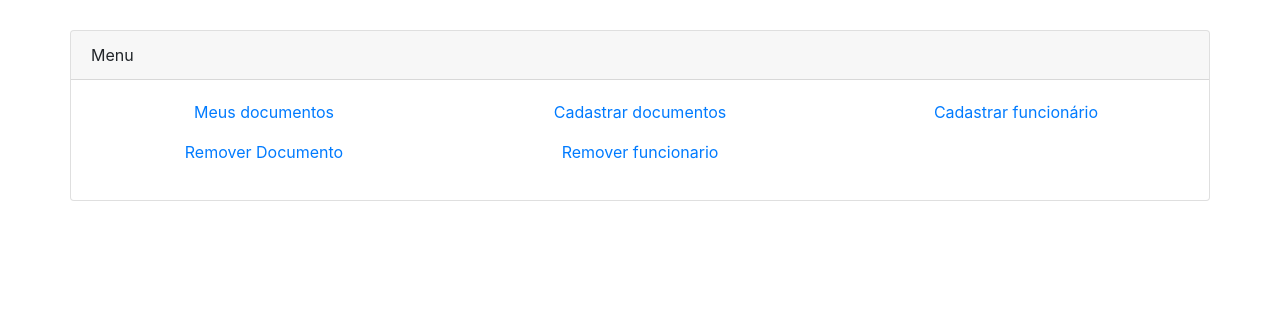
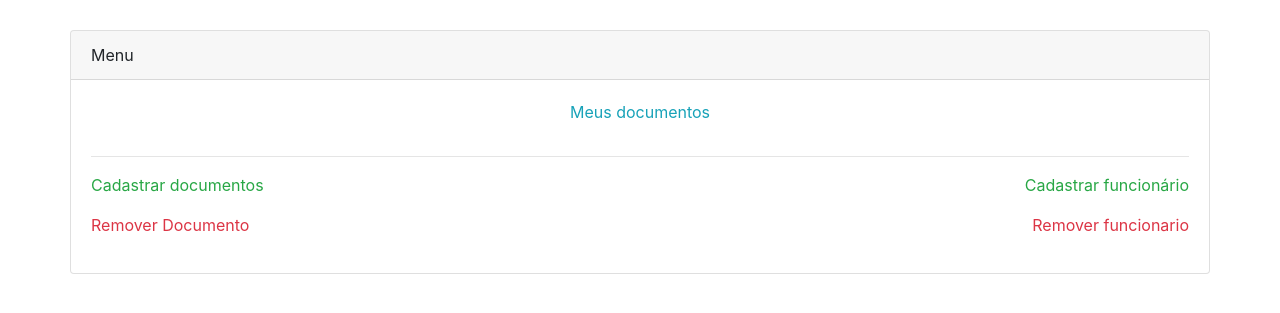
Before and after one commit to IgorMarcal/app_relacao_documentos, a PHP site: page /home.php in a window 1280 px wide. Shown: the part 88-401 px from the top of the page. Run offline with PHP 8.4, Linux system fonts and the light colour scheme; the visitor is signed in with stand-in values (Sample User, id 1).

Commit message:
v7 com melhorias no front da home

```diff
--- a/home.php
+++ b/home.php
@@ -13,8 +13,6 @@
     <title>Fundação CEFETMINAS</title>
 
     <link rel="stylesheet" href="https://maxcdn.bootstrapcdn.com/bootstrap/4.0.0/css/bootstrap.min.css" integrity="sha384-Gn5384xqQ1aoWXA+058RXPxPg6fy4IWvTNh0E263XmFcJlSAwiGgFAW/dAiS6JXm" crossorigin="anonymous">
-
-    <link rel="stylesheet" type="text/css" href="css/estilo.css">
 
     <style>
       .card-home{
@@ -61,38 +59,41 @@
             <?php if($_SESSION['tipo_usuario_logado'] == 1){ ?>
                 <div class="card-body justify-content-center">
                     <div class="row">
-                        <div class="col-4 d-flex justify-content-center">
-                            <a href="relacao_documentos.php">
-                                <p>Meus documentos</p>
+                        <div class="col-12 d-flex justify-content-center">
+                            <a  href="relacao_documentos.php">
+                                <p class="text-info">Meus documentos</p>
                             </a>
-
                         </div>
-
-                        <div class="col-4 d-flex justify-content-center">
-                            <a href="tela_cadastro_documento.php">
-                                <p>Cadastrar documentos</p>
+                    </div>
+                    <hr>
+                    <div class="row">
+                        <div class="col-6 d-flex justify-content-start">
+                            <a class="link-success" href="tela_cadastro_documento.php">
+                                <p  class= "text-success" >Cadastrar documentos</p>
+                            </a>
+                        </div>
+                        <div class="col-6 d-flex justify-content-end">
+                            <a class="link-success" href="tela_cadastro_funcionario.php">
+                                <p class="mx-auto text-success">Cadastrar funcionário</p>
                             </a>
                         </div>
 
-                        <div class="col-4 d-flex justify-content-center">
-                            <a href="tela_cadastro_funcionario.php">
-                                <p class="mx-auto">Cadastrar funcionário</p>
+
+                    </div>
+                    <div class="row">
+                        <div class="col-6 d-flex justify-content-start">
+                            <a class="link-danger" href="remove_documento.php">
+                                <p class="mx-auto text-danger">Remover Documento</p>
                             </a>
                         </div>
-
-                        <div class="col-4 d-flex justify-content-center">
-                            <a href="remove_documento.php">
-                                <p class="mx-auto">Remover Documento</p>
-                            </a>
-                        </div>
-
-                        <div class="col-4 d-flex justify-content-center">
-                            <a href="remove_funcionario.php">
-                                <p class="mx-auto">Remover funcionario</p>
+                        <div class="col-6 d-flex justify-content-end">
+                            <a class="link-danger" href="remove_funcionario.php">
+                                <p class="mx-auto text-danger">Remover funcionario</p>
                             </a>
                         </div>
 
                     </div>
+
                 </div>
             <?}?>
 
--- a/index.php
+++ b/index.php
@@ -1,7 +1,6 @@
 <?php
 
     require_once "config.php";
-
 
 ?>
 
```
Also changed, not shown: controlador.php (+7 -2 lines), remove_funcionario.php (+6 -6 lines).
